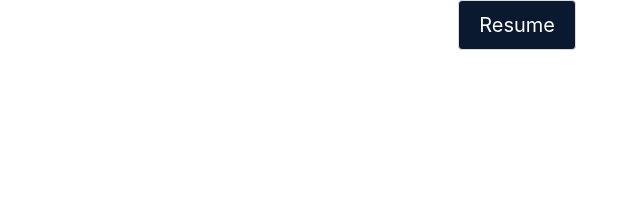
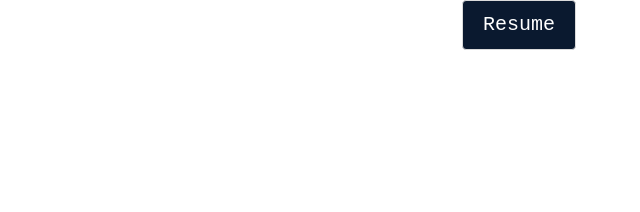
Before and after one commit to KimaniKabiria/kimmidev, a Gatsby site: page / in a window 1280 px wide. Shown: the top 212 px of the page, 640-1280 px from the left. Built offline with nearby package versions, Linux system fonts and the light colour scheme; Gatsby itself is replaced by a stand-in of ours; what react-animations would draw is missing.

Commit message:
Fixed resume button's font

```diff
--- a/src/components/navbar.js
+++ b/src/components/navbar.js
@@ -39,7 +39,7 @@ const Navbar = () => (
 					<br/>
 					<a href={Resume}>
 						<button className="button sectionNavy is-medium">
-							<p className="is-wht">Resume</p>
+							<p className="is-wht is-family-code">Resume</p>
 						</button>
 					</a>
 				</div>
```
